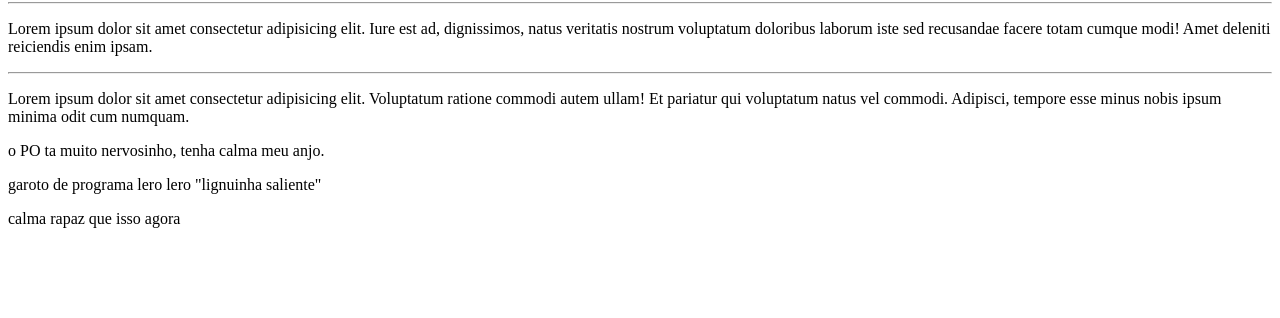
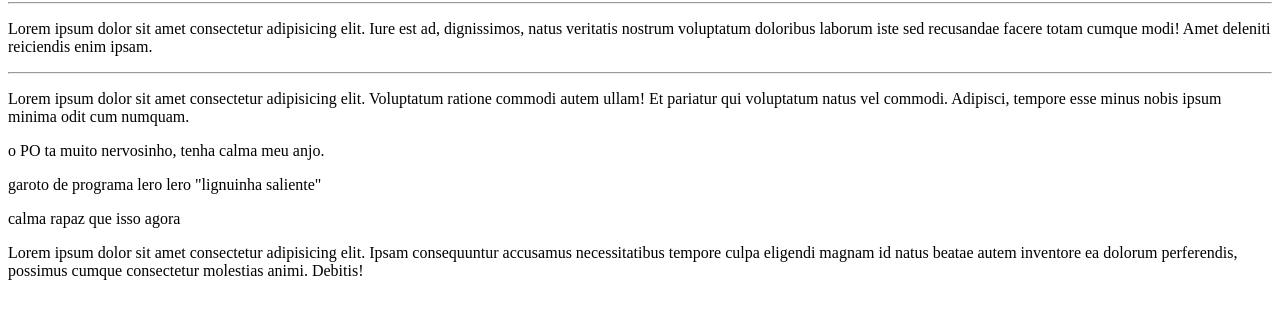
Before and after one commit to Yuricruz-2000/Ola-mundo, a plain HTML site: page site_exemplo/index.html in a window 1280 px wide. Shown: the part 78-396 px from the top of the page. Drawn offline with Linux system fonts and the light colour scheme.

Commit message:
brancho de front

```diff
--- a/site_exemplo/index.html
+++ b/site_exemplo/index.html
@@ -14,5 +14,6 @@
     <p>o PO ta muito nervosinho, tenha calma meu anjo.</p>
     <p>garoto de programa lero lero "lignuinha saliente"</p>
     <p>calma rapaz que isso agora</p>
+    <p>Lorem ipsum dolor sit amet consectetur adipisicing elit. Ipsam consequuntur accusamus necessitatibus tempore culpa eligendi magnam id natus beatae autem inventore ea dolorum perferendis, possimus cumque consectetur molestias animi. Debitis!</p>
 </body>
 </html>
```
